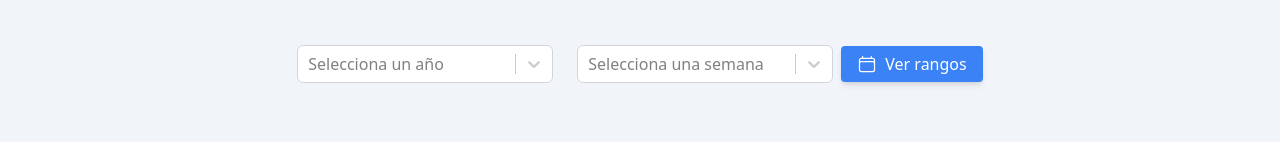
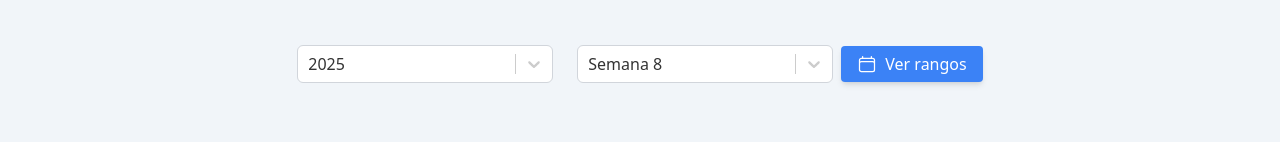
Before and after one commit to yvesgdlmx/Frontend-railway, a React (Vite) app: page /finanzas_facturas in a window 1280 px wide. Shown: the part 175-317 px from the top of the page. Built offline with nearby package versions, Linux system fonts and the light colour scheme; no server answers.

Commit message:
Ajustando select año y semana, en facturacion

```diff
--- a/src/paginas/finanzas/Facturas.jsx
+++ b/src/paginas/finanzas/Facturas.jsx
@@ -1,7 +1,7 @@
-import React, { useState } from 'react';
+import React, { useState, useEffect } from 'react';
 import Select from 'react-select';
 import Heading from '../../components/others/Heading';
-import Nvi from '../../components/finanzas/Nvi';
+import Nvi from '../../components/finanzas/nvi';
 import Hoya from '../../components/finanzas/Hoya';
 import Ink from '../../components/finanzas/Ink';
 import CardFacturacionNvi from '../../components/others/cards/CardFacturacionNvi';
@@ -10,6 +10,17 @@ import ModalSemanas from '../../components/modals/ModalSemanas';
 import { optionsYear, optionsWeek, dataSemanas } from '../../components/others/arrays/ArrayFinanzas';
 // Importamos el ícono de calendario de Heroicons v2
 import { CalendarIcon } from '@heroicons/react/24/outline';
+// Función para calcular el número de semana ISO
+const getWeekNumber = (d) => {
+  // Copia de la fecha
+  const date = new Date(Date.UTC(d.getFullYear(), d.getMonth(), d.getDate()));
+  // Obtener el día de la semana (lunes=1, domingo=7)
+  const dayNum = date.getUTCDay() || 7;
+  // Se ajusta para que la semana inicie en lunes
+  date.setUTCDate(date.getUTCDate() + 4 - dayNum);
+  const yearStart = new Date(Date.UTC(date.getUTCFullYear(), 0, 1));
+  return Math.ceil((((date - yearStart) / 86400000) + 1) / 7);
+};
 const Datos = () => {
   const [selectedYear, setSelectedYear] = useState(null);
   const [selectedWeek, setSelectedWeek] = useState(null);
@@ -25,6 +36,23 @@ const Datos = () => {
     }),
     menu: (provided) => ({ ...provided, zIndex: 9999 })
   };
+  useEffect(() => {
+    const currentYear = new Date().getFullYear();
+    const currentWeek = getWeekNumber(new Date());
+    // Buscar en los arrays de opciones el año y la semana correspondientes
+    const defaultYearOption = optionsYear.find((option) => option.value === currentYear);
+    const defaultWeekOption = optionsWeek.find((option) => {
+      // Dependiendo del formato de week en tu array,
+      // se puede hacer comparación numérica o por string.
+      return Number(option.value) === currentWeek;
+    });
+    if (defaultYearOption) {
+      setSelectedYear(defaultYearOption);
+    }
+    if (defaultWeekOption) {
+      setSelectedWeek(defaultWeekOption);
+    }
+  }, []);
   return (
     <>
       <div className="px-4 py-2">
```
